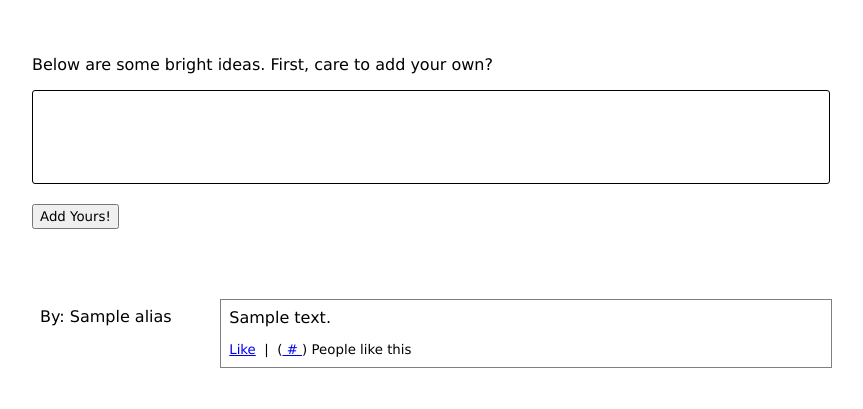
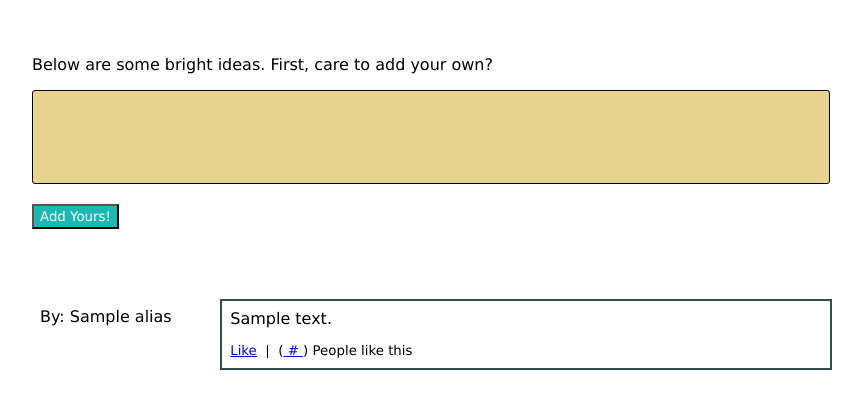
Before and after one commit to p-fisher/projects_publ, a Flask app: template i_proj_01/flaskapp/templates/success.html in a window 1280 px wide. Shown: the part 136-545 px from the top of the page, without its empty margins (208-1071 px from the left). Run offline with Flask 2, Linux system fonts and the light colour scheme; the template is opened without the code that fills it: most values are stand-ins (such as "Sample title", 1, 10 or a date in 2020).

Commit message:
tweaking

```diff
--- a/i_proj_01/flaskapp/static/style.css
+++ b/i_proj_01/flaskapp/static/style.css
@@ -150,7 +150,9 @@ input[type=text] {
     border:1px solid black;
     resize: none;
     padding: 10px;
+    background-color:#E8d290;
 }
+
 input[type=textarea] {
     /* margin: 5px 0 40px 0; */
     /* width: 91%;
@@ -161,6 +163,8 @@ input[type=textarea] {
 
 button {
     height: 25px;
+    background-color:#1db8b2;
+    color: white;
 }
 #exit_btn {
     height:25px;
@@ -349,7 +353,8 @@ height: 30px;
     display: block;
 }
 .idea_td {
-    border: 1px solid gray;
+    /* border: 1px solid gray; */
+    border: 2px solid darkslategray;
     width: 65%;
     /* margin-bottom: 20px; */
 }
--- a/i_proj_01/flaskapp/templates/edit_idea.html
+++ b/i_proj_01/flaskapp/templates/edit_idea.html
@@ -39,7 +39,8 @@
                 <!-- <div class="detail_left"><p>"{{idea.creator.alias}}'s" bright idea (ID {{ idea.id }}):</p></div> -->
                 <!-- <div id="summary"><p>{{ idea.summary }}</p></div> -->
                 <label for="summary"></label><br>
-                <input type="textarea" id="summary" name="summary" value="{{ idea.summary }}">
+                <input type="textarea" id="summary" name="summary" cols="96" rows="4" value="{{ idea.summary }}">
+                <!-- <textarea id="summary" name="summary" cols="96" rows="4" value="{{ idea.summary }}"></textarea> -->
             </div>
         <button type="submit">Save</button>
         </div>
```
Also changed, not shown: i_proj_01/flaskapp/models/idea.py (+6 -6 lines).
